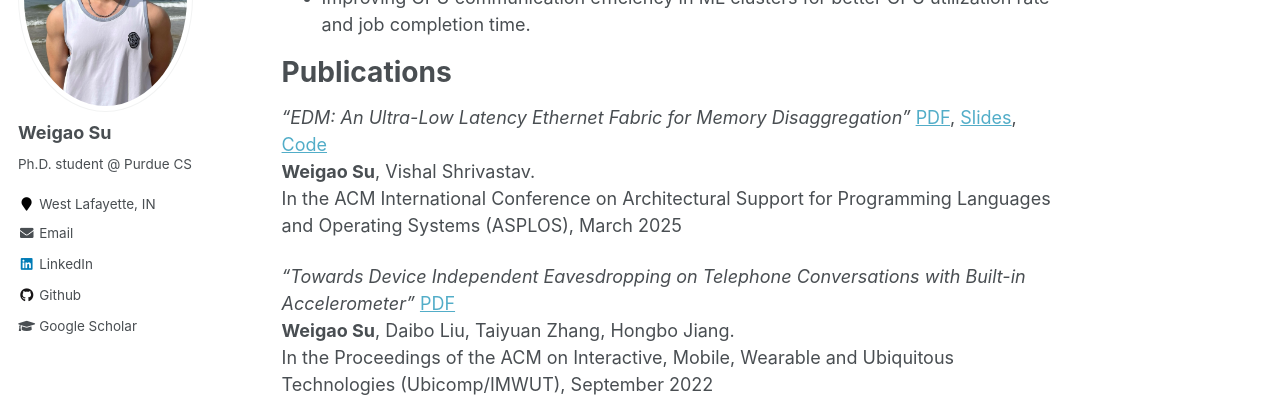
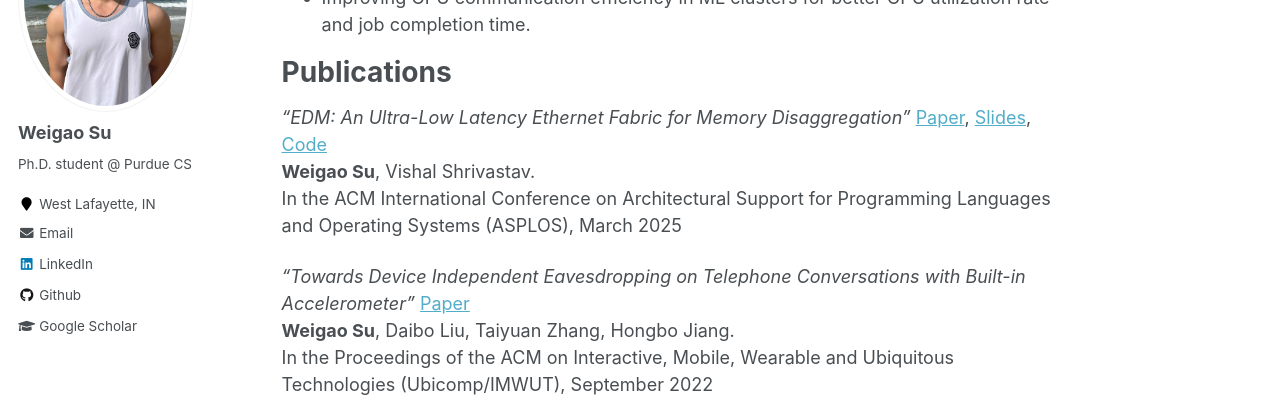
Before and after one commit to wegul/wegul.github.io, a Jekyll site: the page built from _pages/about.md, in a window 1280 px wide and 900 px high, scrolled down 535 px. Shown: the part 153-556 px from the top of the window. Built offline with Jekyll 4.4.1, drawn with Linux system fonts in a browser that asks for light colours.

Commit message:
Update about.md

```diff
--- a/_pages/about.md
+++ b/_pages/about.md
@@ -30,11 +30,11 @@ My interests center around the design and optimization of systems for resource d
 
 Publications
 ======
-*"EDM: An Ultra-Low Latency Ethernet Fabric for Memory Disaggregation"* [PDF](https://dl.acm.org/doi/abs/10.1145/3669940.3707221), [Slides](https://wegul.github.io/files/EDM-Slides.pdf), [Code](https://github.com/wegul/EDM)
+*"EDM: An Ultra-Low Latency Ethernet Fabric for Memory Disaggregation"* [Paper](https://dl.acm.org/doi/abs/10.1145/3669940.3707221), [Slides](https://wegul.github.io/files/EDM-Slides.pdf), [Code](https://github.com/wegul/EDM)
 **Weigao Su**, Vishal Shrivastav.
 In the ACM International Conference on Architectural Support for Programming Languages and Operating Systems (ASPLOS), March 2025
 
-*"Towards Device Independent Eavesdropping on Telephone Conversations with Built-in Accelerometer"*  [PDF](https://dl.acm.org/doi/abs/10.1145/3494969)
+*"Towards Device Independent Eavesdropping on Telephone Conversations with Built-in Accelerometer"*  [Paper](https://dl.acm.org/doi/abs/10.1145/3494969)
 **Weigao Su**, Daibo Liu, Taiyuan Zhang, Hongbo Jiang.
 In the Proceedings of the ACM on Interactive, Mobile, Wearable and Ubiquitous Technologies (Ubicomp/IMWUT), September 2022
 
```
